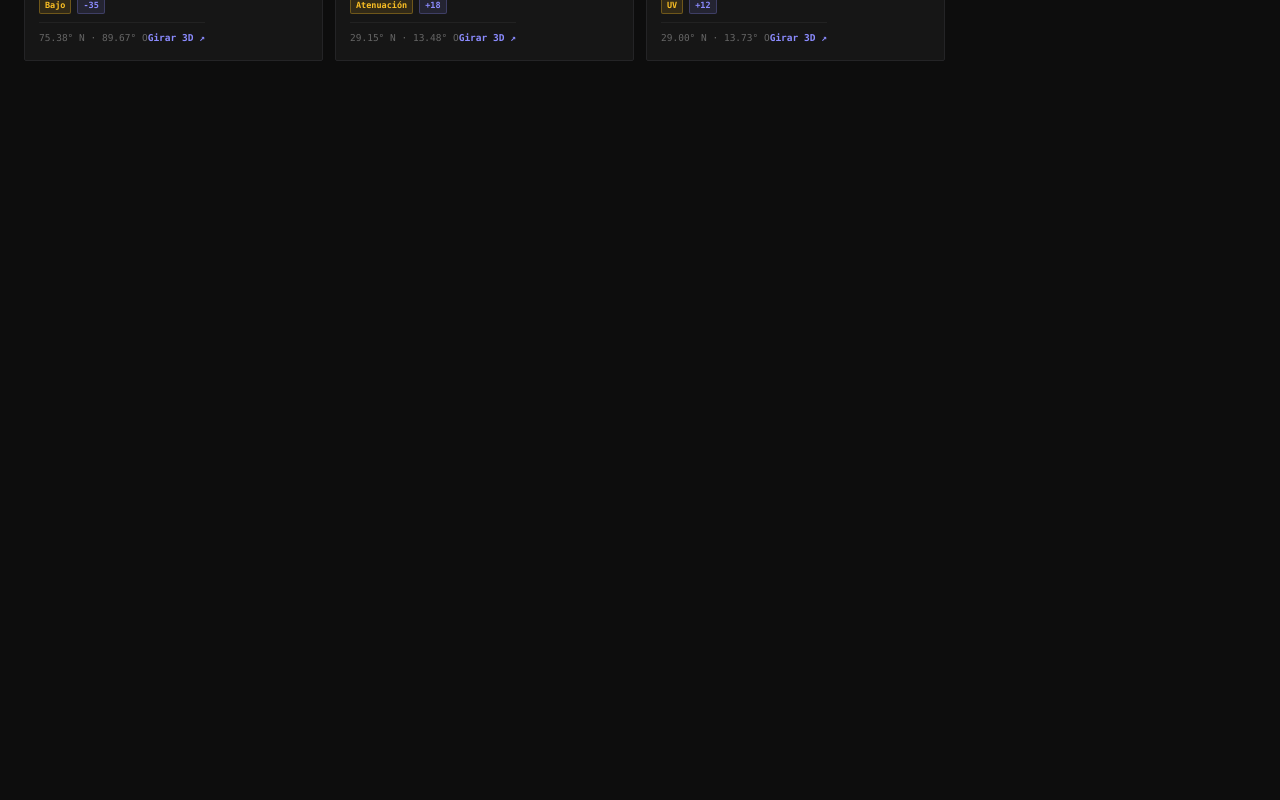
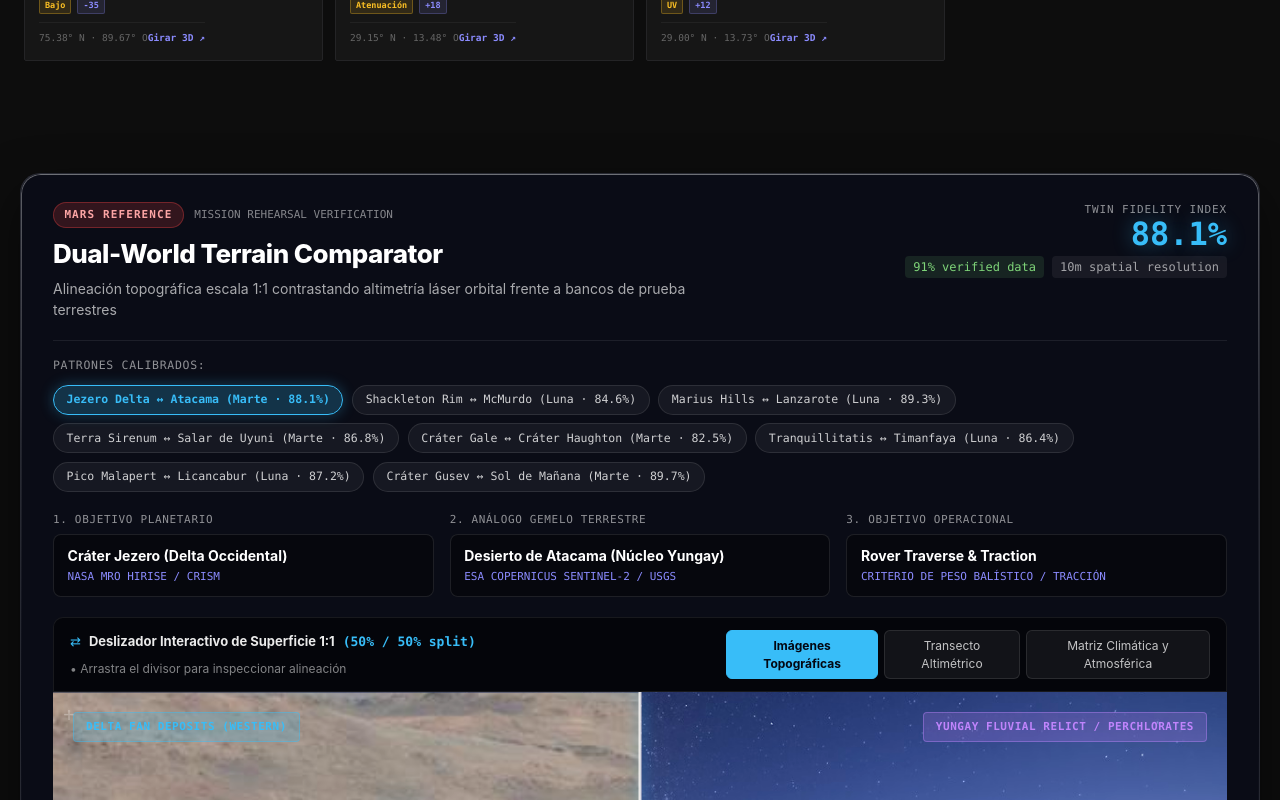
Before and after one commit to herlinaguileras/frontend_analogX, a Next.js app: page /earth in a window 1280 px wide. Shown: the part 1800-2600 px from the top of the page. Before the commit the page ends 1885 px from the top, so only its background shows below. Built offline with nearby package versions, Linux system fonts and the light colour scheme; no server answers; what proj4 would draw is missing.

Commit message:
fix(comparator): render DualWorldComparator in EarthExplorer and link 1:1 probe button

```diff
--- a/src/components/dual-world-comparator.tsx
+++ b/src/components/dual-world-comparator.tsx
@@ -385,6 +385,13 @@ export function DualWorldComparator({
   const [activeTab, setActiveTab] = useState<"imagery" | "transect" | "climate">("imagery");
   const [splitPos, setSplitPos] = useState<number>(50);
   const [isDragging, setIsDragging] = useState<boolean>(false);
+
+  // If initialPresetId changes from external trigger, update selection
+  useEffect(() => {
+    if (initialPresetId && availablePresets.some((p) => p.id === initialPresetId)) {
+      setSelectedPresetId(initialPresetId);
+    }
+  }, [initialPresetId, availablePresets]);
 
   // If targetBody changes, reset to the first matching preset
   useEffect(() => {
--- a/src/components/earth-explorer.tsx
+++ b/src/components/earth-explorer.tsx
@@ -13,6 +13,7 @@ import { regionPreviewUrl } from "@/lib/map-config";
 import { useLanguage } from "@/context/language-context";
 import { probeCoordinate, type ProbeEvaluateResponse } from "@/lib/api";
 import { CustomProbeDossier } from "./custom-probe-dossier";
+import { DualWorldComparator } from "./dual-world-comparator";
 import { Icon } from "./icon";
 import { CountryCombobox } from "./country-combobox";
 
@@ -40,7 +41,21 @@ export function EarthExplorer() {
   const [probeResult, setProbeResult] = useState<ProbeEvaluateResponse | null>(null);
   const [probeLoading, setProbeLoading] = useState<boolean>(false);
   const [activeProbeCoords, setActiveProbeCoords] = useState<{ lat: number; lng: number } | null>(null);
+  const [comparatorPreset, setComparatorPreset] = useState<string>("jezero-atacama");
   const viewportRef = useRef<HTMLElement>(null);
+
+  const mapTargetToPreset = (targetId: string): string => {
+    const t = targetId.toLowerCase();
+    if (t.includes("sirenum") || t.includes("uyuni")) return "sirenum-uyuni";
+    if (t.includes("shackleton") || t.includes("mcmurdo")) return "shackleton-mcmurdo";
+    if (t.includes("malapert") || t.includes("licancabur")) return "malapert-licancabur";
+    if (t.includes("marius") || t.includes("lanzarote")) return "marius-lanzarote";
+    if (t.includes("jezero") || t.includes("atacama")) return "jezero-atacama";
+    if (t.includes("gale") || t.includes("haughton")) return "gale-haughton";
+    if (t.includes("gusev") || t.includes("manana")) return "gusev-sol-manana";
+    if (t.includes("tranquillitatis") || t.includes("timanfaya")) return "tranquillitatis-timanfaya";
+    return "jezero-atacama";
+  };
 
   useEffect(() => {
     document.body.classList.toggle("printing-earth-report", reportModalOpen);
@@ -260,10 +275,14 @@ export function EarthExplorer() {
               setActiveProbeCoords(null);
             }}
             onOpenComparator={(targetId) => {
-              const compSection = document.getElementById("dual-world-comparator");
-              if (compSection) {
-                compSection.scrollIntoView({ behavior: "smooth" });
-              }
+              const preset = mapTargetToPreset(targetId);
+              setComparatorPreset(preset);
+              setTimeout(() => {
+                const compSection = document.getElementById("dual-world-comparator");
+                if (compSection) {
+                  compSection.scrollIntoView({ behavior: "smooth", block: "start" });
+                }
+              }, 50);
             }}
           />
         )}
@@ -522,6 +541,20 @@ export function EarthExplorer() {
       </section>
 
       {/* =========================================================================
+          COMPARADOR DE TERRENO DE DOBLE MUNDO 1:1 (SPLIT SLIDER INTERACTIVO)
+          ========================================================================= */}
+      <section
+        id="dual-world-comparator"
+        className="dual-world-section"
+        style={{ maxWidth: "1400px", margin: "48px auto 32px", padding: "0 20px" }}
+      >
+        <DualWorldComparator
+          initialPresetId={comparatorPreset}
+          lang={lang}
+        />
+      </section>
+
+      {/* =========================================================================
           MODAL DE INFORME TÉCNICO CIENTÍFICO COMPLETO
           ========================================================================= */}
       {reportModalOpen && (
```
